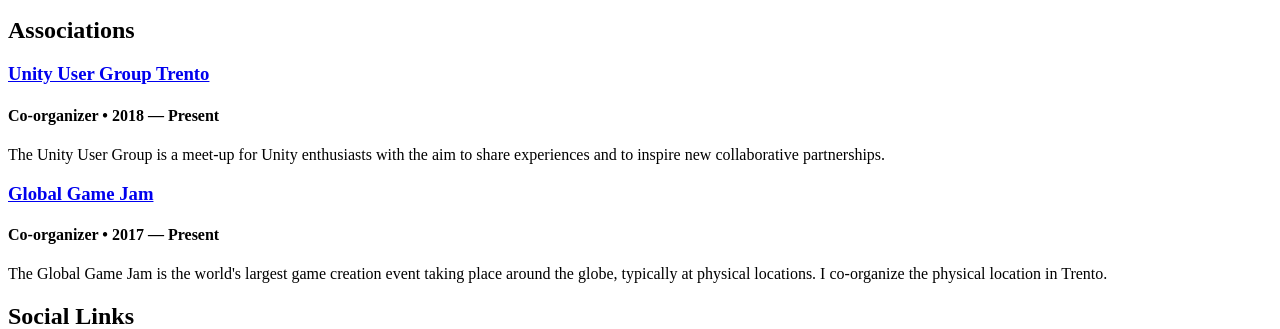
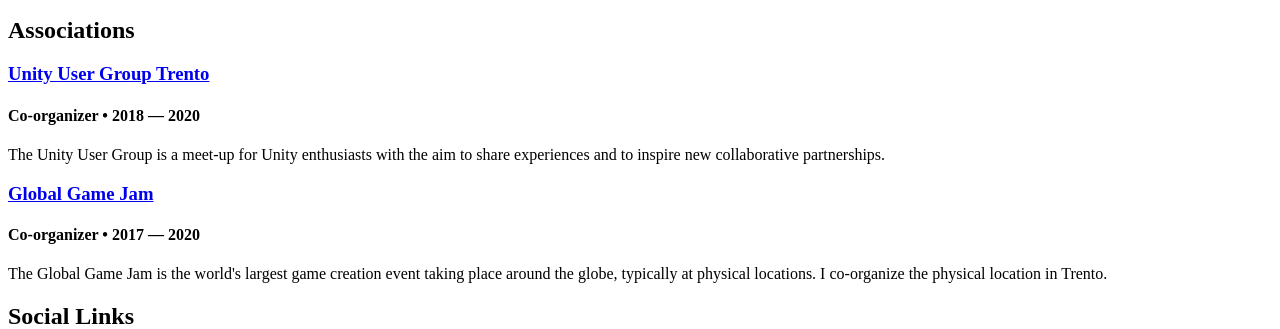
Before and after one commit to NetBender/cv, a Jekyll site: the page built from index.html, in a window 1280 px wide and 900 px high, scrolled down 7469 px. Shown: the part 428-757 px from the top of the window. Built offline with Jekyll 4.4.1, drawn with Linux system fonts in a browser that asks for light colours.

Commit message:
Update associations.yml

```diff
--- a/_data/associations.yml
+++ b/_data/associations.yml
@@ -3,13 +3,13 @@
 
 - organization: Unity User Group Trento
   role: Co-organizer
-  year: 2018 &mdash; Present
+  year: 2018 &mdash; 2020
   url: https://www.facebook.com/unitytrento/
   summary: The Unity User Group is a meet-up for Unity enthusiasts with the aim to share experiences and to inspire new collaborative partnerships.
 
 
 - organization: Global Game Jam
   role: Co-organizer
-  year: 2017 &mdash; Present
+  year: 2017 &mdash; 2020
   url: https://ggjtrento.github.io/
   summary: The Global Game Jam is the world's largest game creation event taking place around the globe, typically at physical locations. I co-organize the physical location in Trento.
```
